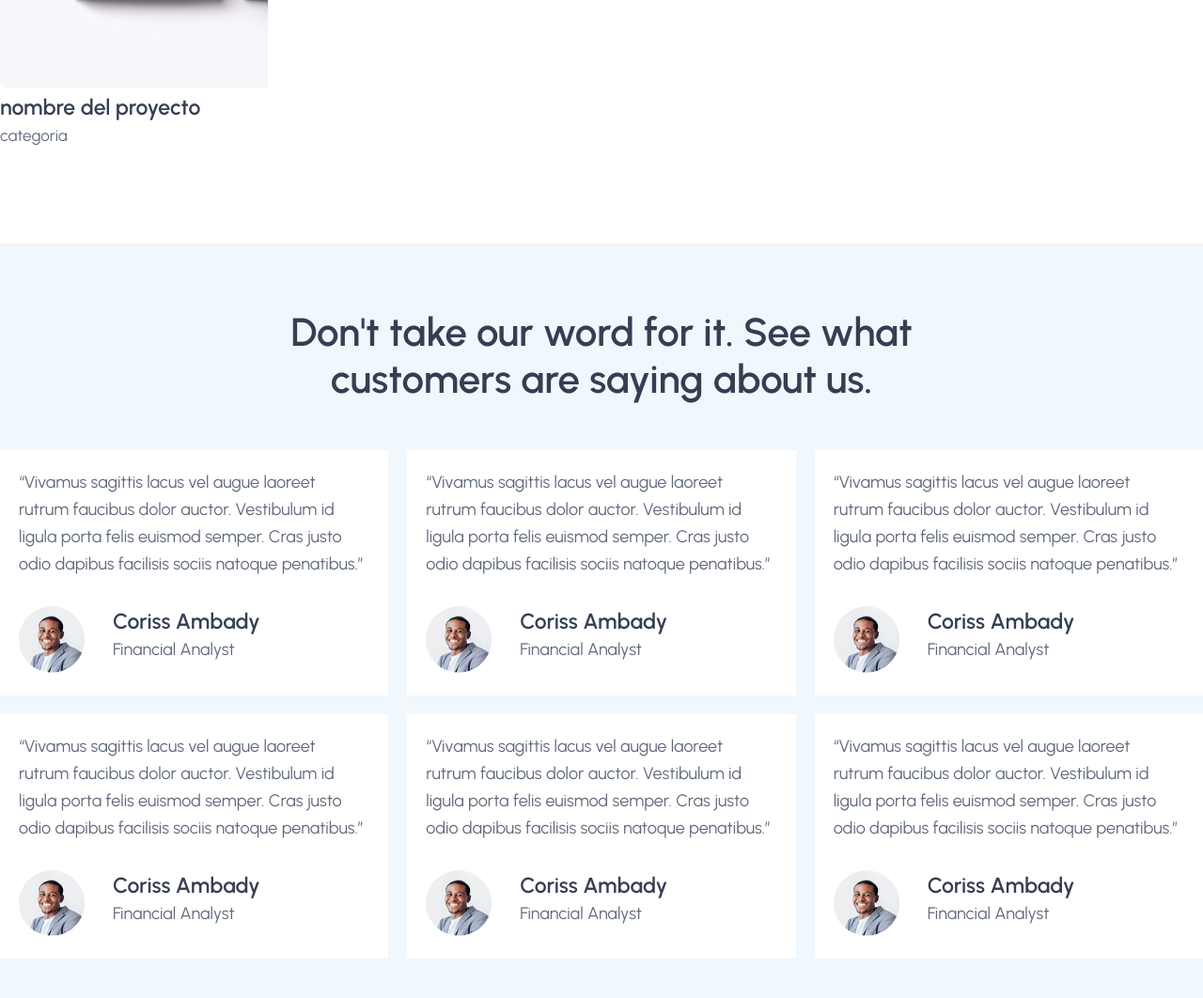
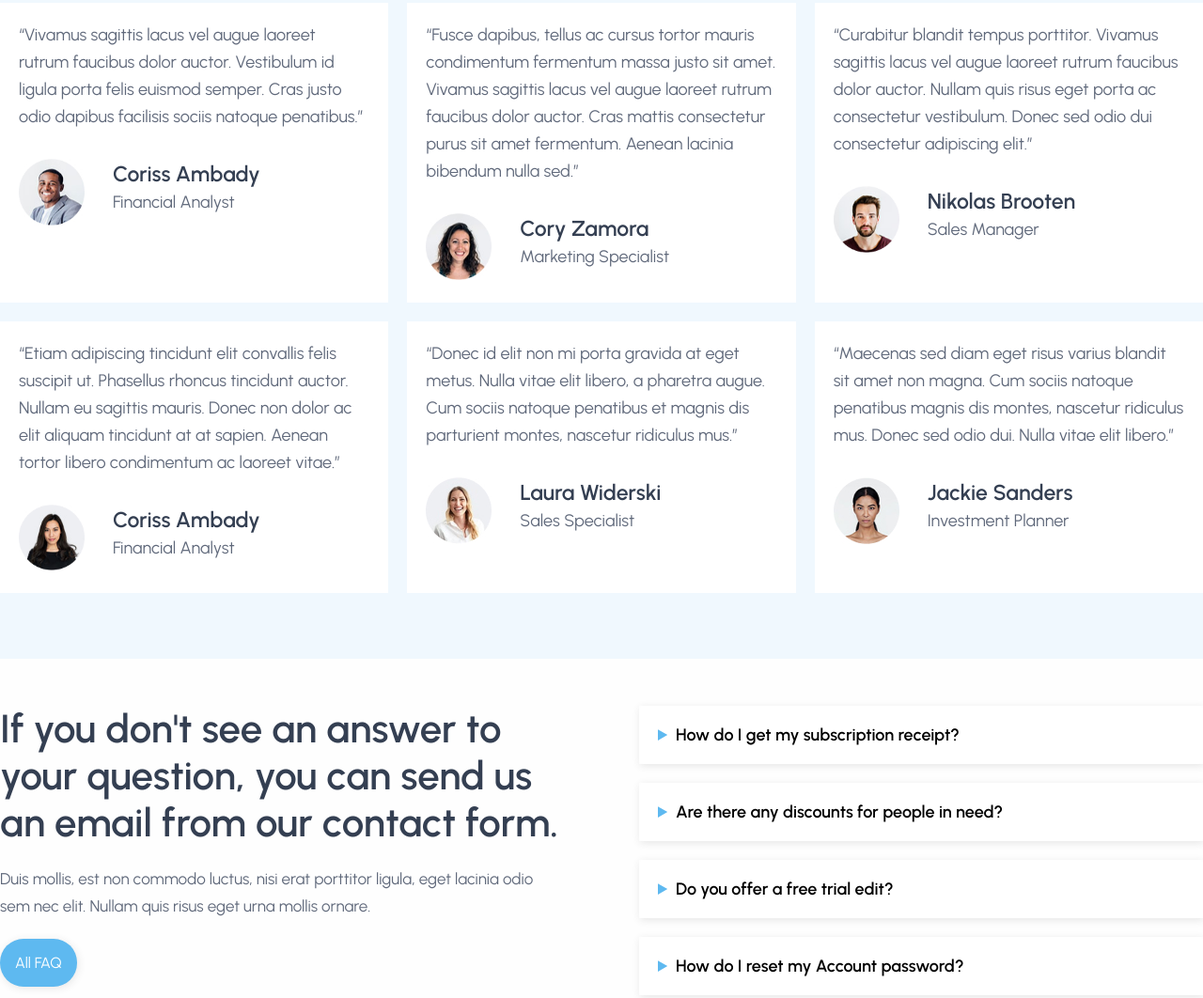
Before and after one commit to Gonzalo251104/proyecto-web, a plain HTML site: page index.html in a window 1280 px wide. Shown: the part 3576-4638 px from the top of the page at 94% size. Drawn offline with Linux system fonts and the light colour scheme.

Commit message:
feat: update projects and testimonials

```diff
--- a/index.html
+++ b/index.html
@@ -222,14 +222,14 @@
     <section class="projects">
       <h2>Check out some of our awesome projects
         with creative ideas and great design.</h2>
-      <div class="container">
+      <div class="container projects-container">
         <div class="project">
-          <img src="./images/projects/project1.jpg" alt="">
+          <img src="./images/projects/project3.jpg" alt="">
           <h3>nombre del proyecto</h3>
           <p>categoria</p>
         </div>
         <div class="project">
-          <img src="./images/projects/project2.jpg" alt="">
+          <img src="./images/projects/project1.jpg" alt="">
           <h3>nombre del proyecto</h3>
           <p>categoria</p>
         </div>
@@ -261,15 +261,55 @@
           </div>
           <div class="testimonials-item">
             <p>
-              “Vivamus sagittis lacus vel augue laoreet
-              rutrum faucibus dolor auctor. Vestibulum
-              id ligula porta felis euismod semper. Cras
-              justo odio dapibus facilisis sociis natoque
-              penatibus.”
+              “Fusce dapibus, tellus ac cursus tortor
+              mauris condimentum fermentum massa
+              justo sit amet. Vivamus sagittis lacus vel
+              augue laoreet rutrum faucibus dolor
+              auctor. Cras mattis consectetur purus sit
+              amet fermentum. Aenean lacinia
+              bibendum nulla sed.”
             </p>
             <div class="testimonials-author">
               <div class="image">
-                <img src="./images/team/te1.jpg" alt="">
+                <img src="./images/team/te2.jpg" alt="">
+              </div>
+              <div class="bio">
+                <h3>Cory Zamora</h3>
+                <p>Marketing Specialist</p>
+              </div>
+            </div>
+          </div>
+          <div class="testimonials-item">
+            <p>
+              “Curabitur blandit tempus porttitor.
+              Vivamus sagittis lacus vel augue laoreet
+              rutrum faucibus dolor auctor. Nullam
+              quis risus eget porta ac consectetur
+              vestibulum. Donec sed odio dui
+              consectetur adipiscing elit.”
+            </p>
+            <div class="testimonials-author">
+              <div class="image">
+                <img src="./images/team/te3.jpg" alt="">
+              </div>
+              <div class="bio">
+                <h3>Nikolas Brooten</h3>
+                <p>Sales Manager</p>
+              </div>
+            </div>
+          </div>
+          <div class="testimonials-item">
+            <p>
+              “Etiam adipiscing tincidunt elit convallis
+              felis suscipit ut. Phasellus rhoncus
+              tincidunt auctor. Nullam eu sagittis
+              mauris. Donec non dolor ac elit aliquam
+              tincidunt at at sapien. Aenean tortor
+              libero condimentum ac laoreet vitae.”
+            </p>
+            <div class="testimonials-author">
+              <div class="image">
+                <img src="./images/team/te4.jpg" alt="">
               </div>
               <div class="bio">
                 <h3>Coriss Ambady</h3>
@@ -279,73 +319,37 @@
           </div>
           <div class="testimonials-item">
             <p>
-              “Vivamus sagittis lacus vel augue laoreet
-              rutrum faucibus dolor auctor. Vestibulum
-              id ligula porta felis euismod semper. Cras
-              justo odio dapibus facilisis sociis natoque
-              penatibus.”
+              “Donec id elit non mi porta gravida at
+              eget metus. Nulla vitae elit libero, a
+              pharetra augue. Cum sociis natoque
+              penatibus et magnis dis parturient
+              montes, nascetur ridiculus mus.”
             </p>
             <div class="testimonials-author">
               <div class="image">
-                <img src="./images/team/te1.jpg" alt="">
+                <img src="./images/team/te6.jpg" alt="">
               </div>
               <div class="bio">
-                <h3>Coriss Ambady</h3>
-                <p>Financial Analyst</p>
+                <h3>Laura Widerski</h3>
+                <p>Sales Specialist</p>
               </div>
             </div>
           </div>
           <div class="testimonials-item">
             <p>
-              “Vivamus sagittis lacus vel augue laoreet
-              rutrum faucibus dolor auctor. Vestibulum
-              id ligula porta felis euismod semper. Cras
-              justo odio dapibus facilisis sociis natoque
-              penatibus.”
+              “Maecenas sed diam eget risus varius
+              blandit sit amet non magna. Cum sociis
+              natoque penatibus magnis dis montes,
+              nascetur ridiculus mus. Donec sed odio
+              dui. Nulla vitae elit libero.”
             </p>
             <div class="testimonials-author">
               <div class="image">
-                <img src="./images/team/te1.jpg" alt="">
+                <img src="./images/team/te5.jpg" alt="">
               </div>
               <div class="bio">
-                <h3>Coriss Ambady</h3>
-                <p>Financial Analyst</p>
-              </div>
-            </div>
-          </div>
-          <div class="testimonials-item">
-            <p>
-              “Vivamus sagittis lacus vel augue laoreet
-              rutrum faucibus dolor auctor. Vestibulum
-              id ligula porta felis euismod semper. Cras
-              justo odio dapibus facilisis sociis natoque
-              penatibus.”
-            </p>
-            <div class="testimonials-author">
-              <div class="image">
-                <img src="./images/team/te1.jpg" alt="">
-              </div>
-              <div class="bio">
-                <h3>Coriss Ambady</h3>
-                <p>Financial Analyst</p>
-              </div>
-            </div>
-          </div>
-          <div class="testimonials-item">
-            <p>
-              “Vivamus sagittis lacus vel augue laoreet
-              rutrum faucibus dolor auctor. Vestibulum
-              id ligula porta felis euismod semper. Cras
-              justo odio dapibus facilisis sociis natoque
-              penatibus.”
-            </p>
-            <div class="testimonials-author">
-              <div class="image">
-                <img src="./images/team/te1.jpg" alt="">
-              </div>
-              <div class="bio">
-                <h3>Coriss Ambady</h3>
-                <p>Financial Analyst</p>
+                <h3>Jackie Sanders</h3>
+                <p>Investment Planner</p>
               </div>
             </div>
           </div>
```
Also changed, not shown: images/team/te5.jpg (added), images/team/te6.jpg (added).
